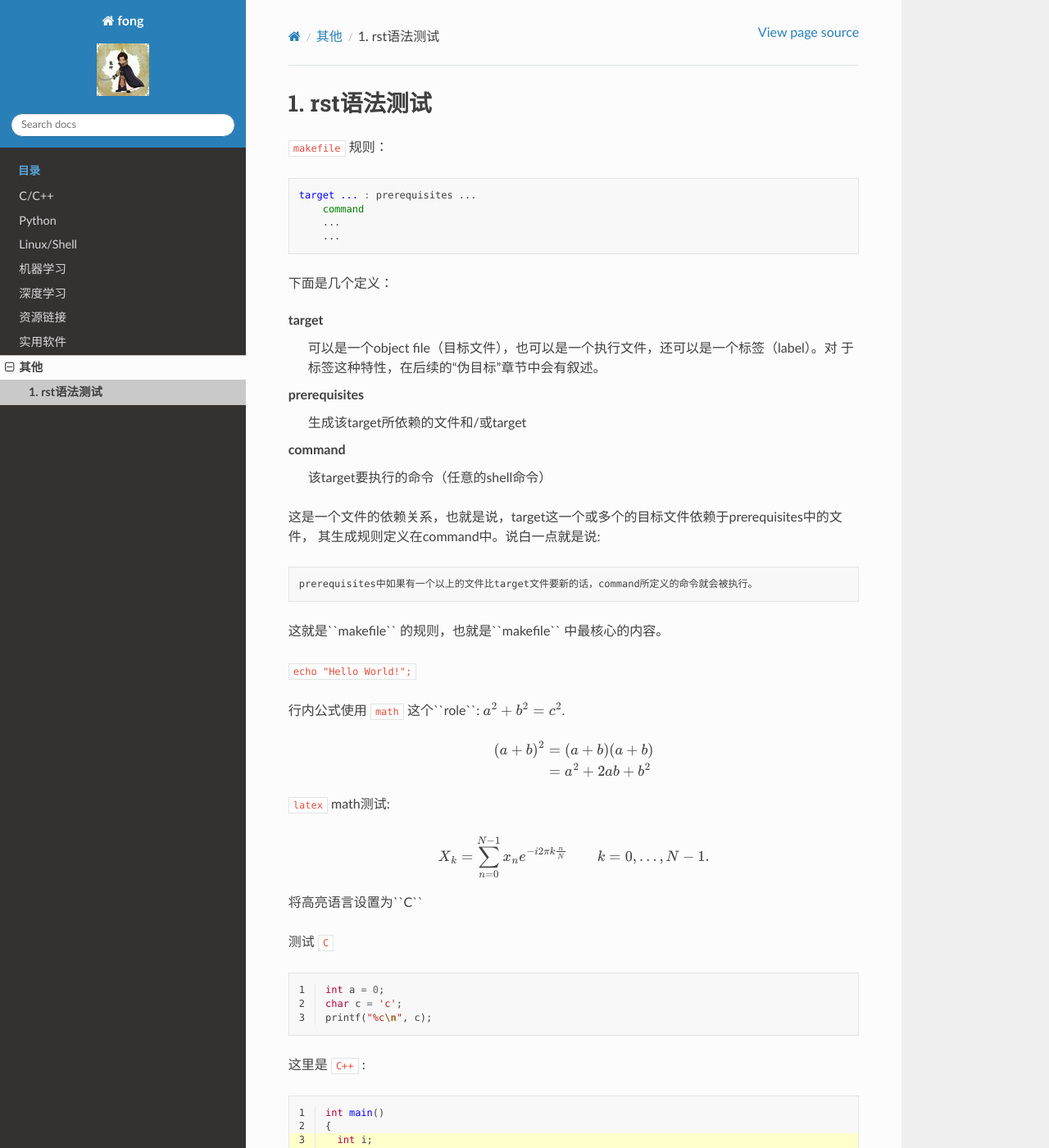
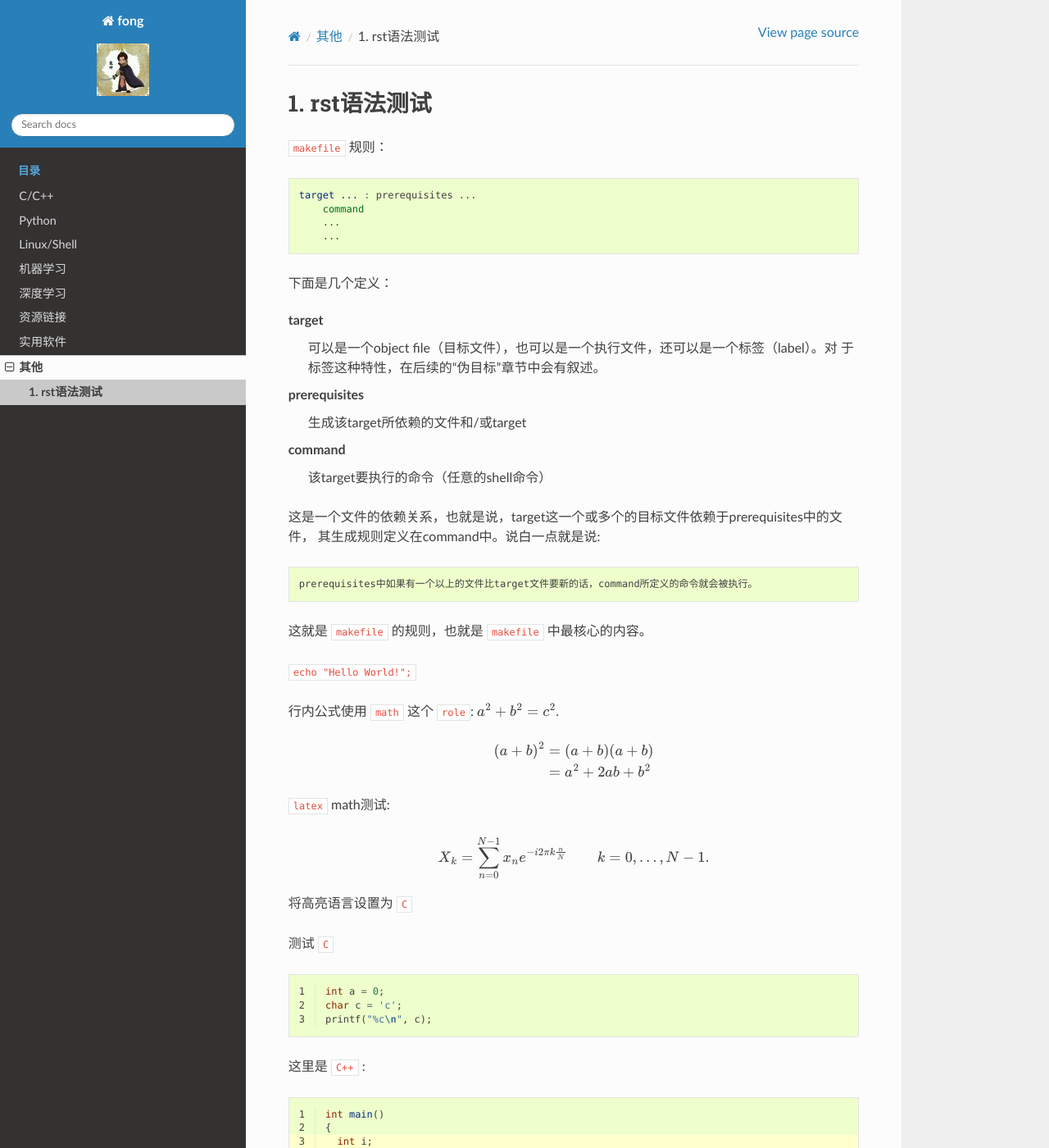
Before and after one commit to fongyk/wiki, a Sphinx documentation site: the page built from source/else/01_test_code.rst, in a window 1280 px wide and 1400 px high. Shown: the whole window at 82% size. Built offline with Sphinx 7.4.7 and the Read the Docs theme 2.0.0, drawn with Linux system fonts in a browser that asks for light colours; some of the changed text lies outside the part shown.

Commit message:
update theme

```diff
--- a/source/conf.py
+++ b/source/conf.py
@@ -17,6 +17,13 @@
 # sys.path.insert(0, os.path.abspath('.'))
 
 import sphinx_rtd_theme
+
+import os
+on_rtd = os.environ.get('READTHEDOCS') == 'False'
+if on_rtd:
+    html_theme = 'default'
+else:
+    html_theme = 'nature'
 
 # -- Project information -----------------------------------------------------
 
@@ -73,8 +80,8 @@
 exclude_patterns = []
 
 # The name of the Pygments (syntax highlighting) style to use.
-# pygments_style = 'sphinx'
-pygments_style = 'default'
+pygments_style = 'sphinx'
+# pygments_style = 'default'
 
 # -- Options for HTML output -------------------------------------------------
 
--- a/source/else/01_test_code.rst
+++ b/source/else/01_test_code.rst
@@ -25,11 +25,11 @@
 
     prerequisites中如果有一个以上的文件比target文件要新的话，command所定义的命令就会被执行。
 
-这就是``makefile`` 的规则，也就是``makefile`` 中最核心的内容。
+这就是 ``makefile`` 的规则，也就是 ``makefile`` 中最核心的内容。
 
 ``echo "Hello World!";``
 
-行内公式使用 ``math`` 这个``role``: :math:`a^2 + b^2 = c^2`.
+行内公式使用 ``math`` 这个 ``role``: :math:`a^2 + b^2 = c^2`.
 
 .. math::
 
@@ -43,7 +43,7 @@
   X_k =  \sum_{n=0}^{N-1} x_n e^{-{i 2\pi k \frac{n}{N}}} \qquad k = 0,\dots,N-1.
 
 
-将高亮语言设置为``C``
+将高亮语言设置为 ``C``
 
 .. highlight:: c
     :linenothreshold: 1
@@ -77,7 +77,7 @@
 .. highlight:: python
     :linenothreshold: 1
 
-测试python::
+测试 ``python`` ::
 
     import torch
     import numpy as np
@@ -101,7 +101,7 @@
    'This is the manual for Mantis version 0.18.0.\r\n\r\nThe Mantis manual is modeled after the [url=http://www.php.net/manual/en/]PHP Manual[/url]. It is authored via the \\"manual\\" module in Mantis CVS.  You can always view/download the latest version of this manual from [url=http://mantisbt.sourceforge.net/manual/]here[/url].',
      '', 1, 1, 20030811192655);
 
-下面是``python``：
+下面是 ``python``：
 
 .. code-block:: python
     :linenos:
@@ -112,7 +112,7 @@
         print "Love Python, Love FreeDome"
         print "E文标点,.0123456789,中文标点,. "
 
-下面是 ``javescipt`` 的rst源码::
+下面是 ``javescipt`` 的 ``rst`` 源码::
 
   .. code-block:: javascript
       :linenos:
@@ -122,13 +122,13 @@
           return "such color"
       }
 
-下面是``python`` (code-block)::
+下面是 ``python`` (code-block)::
 
   def foo():
       print "Love Python, Love FreeDome"
       print "E文标点,.0123456789,中文标点,. "
 
-下面是``bash``:
+下面是 ``bash`` :
 
 .. code-block:: bash
     :linenos:
```
Also changed, not shown: source/index.rst (line endings or trailing spaces), 12 other files.
